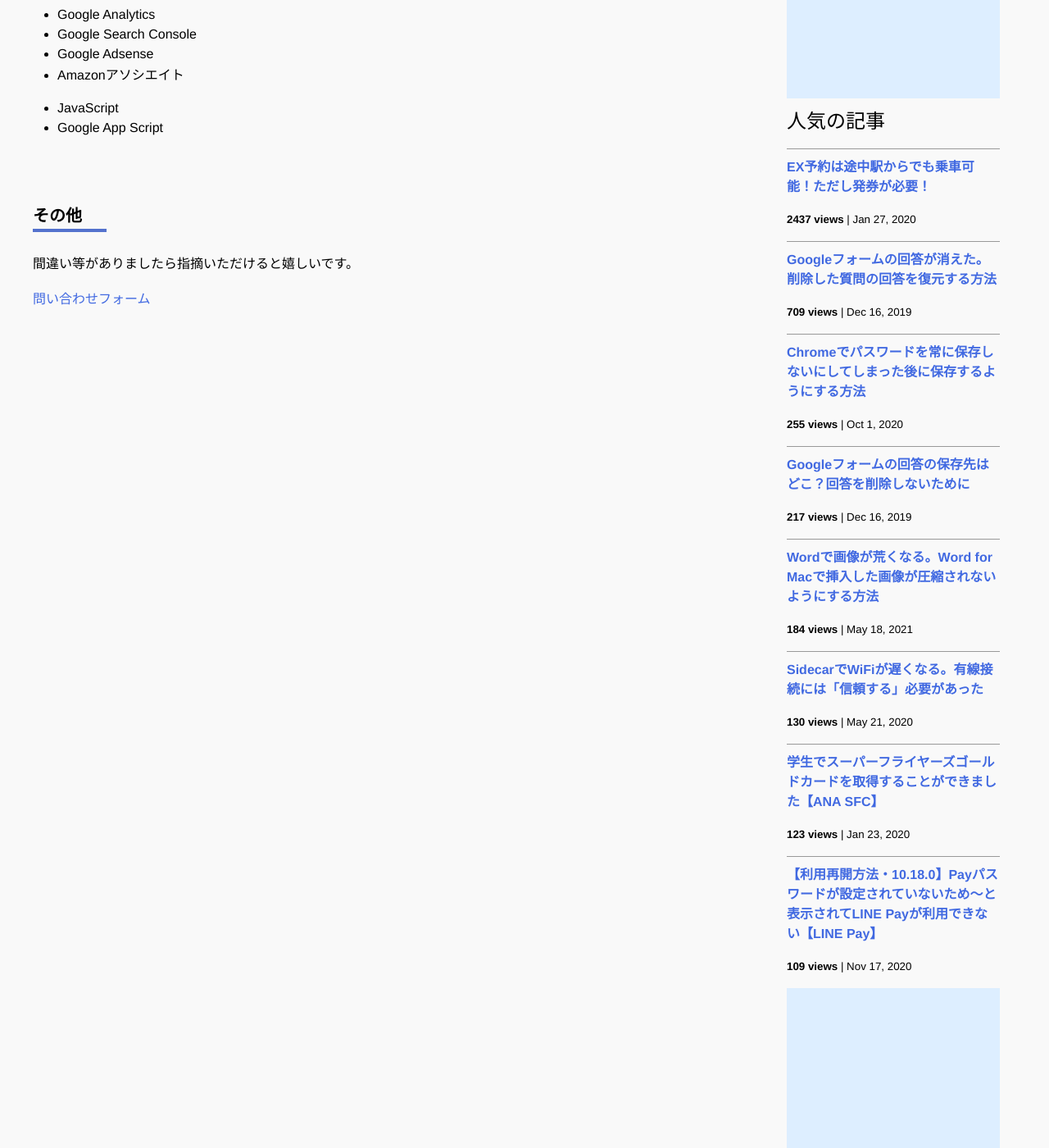
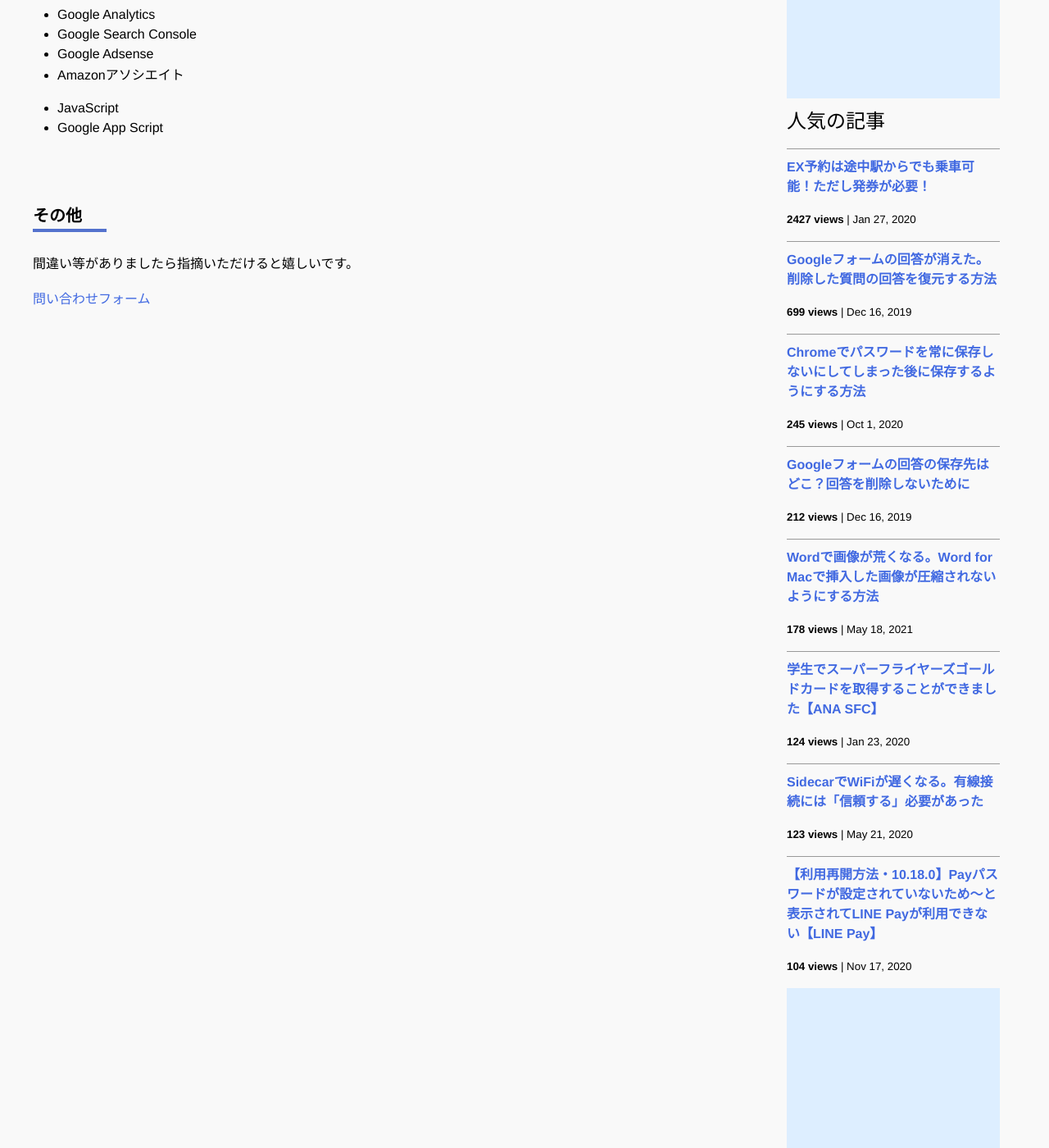
Before and after one commit to iwanaminami/shoyaiwaname, a Jekyll site: the page built from about.markdown, in a window 1280 px wide and 1400 px high, scrolled down 693 px. Shown: the whole window at 82% size. Built offline with Jekyll 4.4.1, drawn with Linux system fonts in a browser that asks for light colours; nearby versions of some CDN libraries; comment, search, counter and statistics services are not loaded.

Commit message:
a new commit message

```diff
--- a/_data/popularposts.yml
+++ b/_data/popularposts.yml
@@ -1,17 +1,17 @@
 side:
-  - view: 2437
+  - view: 2427
     url: /2020/01/27/ex-rideontheway.html
-  - view: 709
+  - view: 699
     url: /2019/12/16/restore-googleform.html
-  - view: 255
+  - view: 245
     url: /2020/10/01/googlepassword.html
-  - view: 217
+  - view: 212
     url: /2019/12/16/googleform-answers.html
-  - view: 184
+  - view: 178
     url: /2021/05/18/image-compression-word.html
-  - view: 130
+  - view: 124
+    url: /2020/01/23/sfcgold.html
+  - view: 123
     url: /2020/05/21/sidecar-via-cable.html
-  - view: 123
-    url: /2020/01/23/sfcgold.html
-  - view: 109
+  - view: 104
     url: /2020/11/17/linepay.html
```
